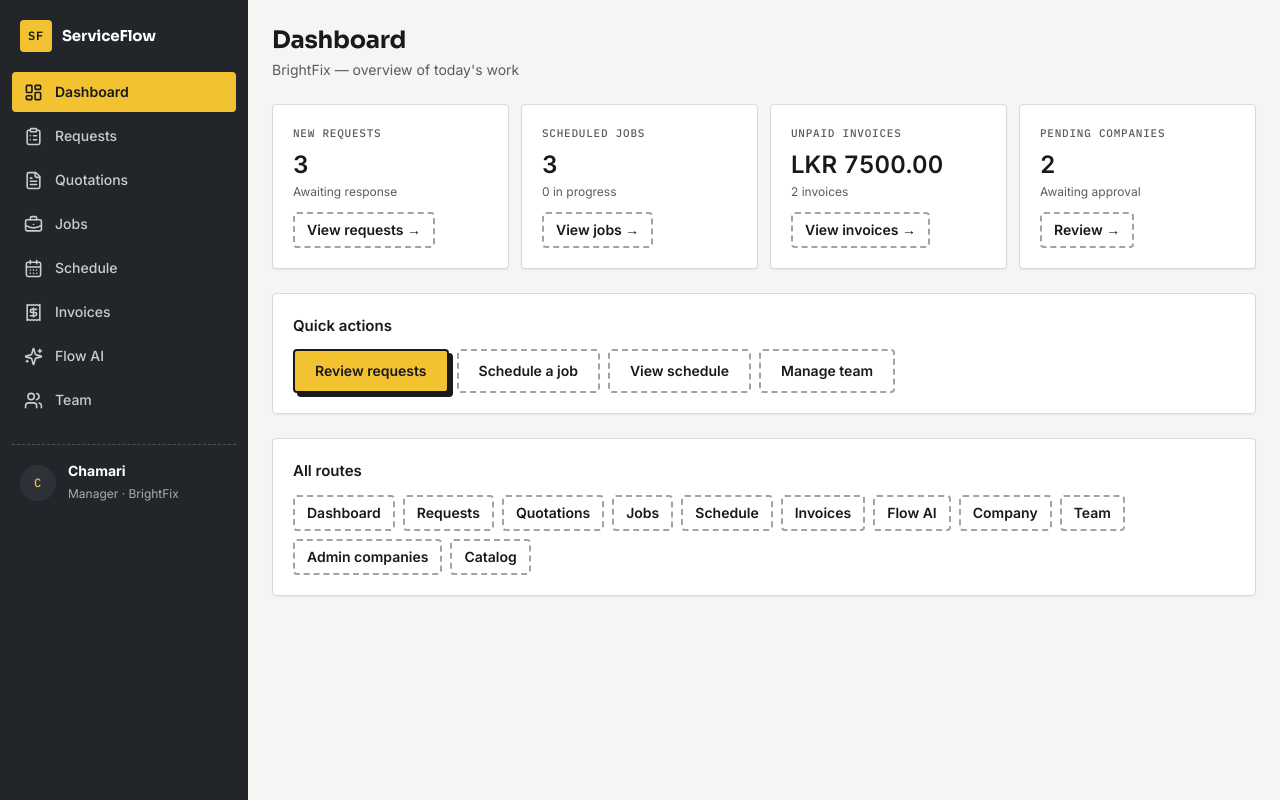
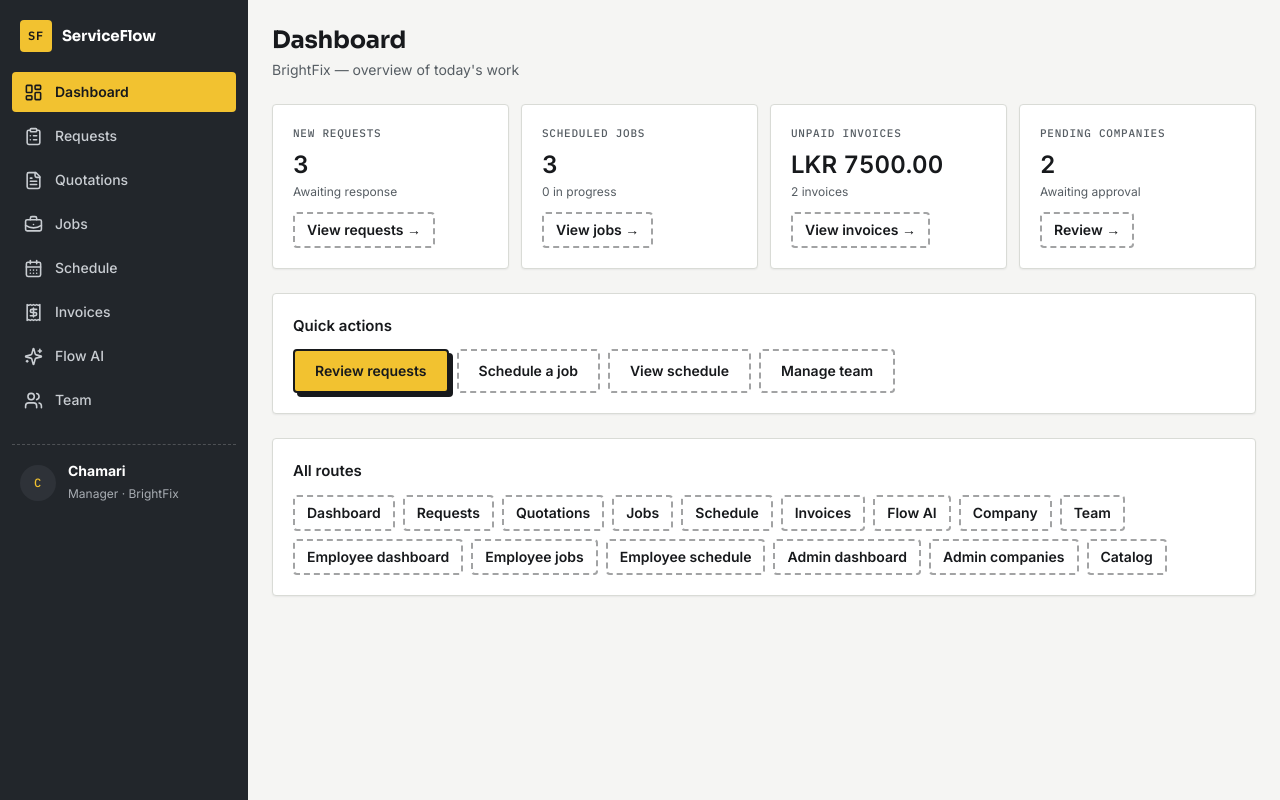
Before and after one commit to amiztp/ServiceFlow, a React (Vite) app in the folder frontend/: page /manager in a window 1280 px wide. Built offline with nearby package versions, Linux system fonts and the light colour scheme.

Commit message:
dashboard button added and finalze v1.0

```diff
--- a/frontend/src/features/manager/Dashboard.tsx
+++ b/frontend/src/features/manager/Dashboard.tsx
@@ -133,6 +133,18 @@ export default function ManagerDashboard() {
           <ActionButton variant="stub" size="small" onClick={() => navigate("/manager/team")}>
             Team
           </ActionButton>
+          <ActionButton variant="stub" size="small" onClick={() => navigate("/employee")}>
+            Employee dashboard
+          </ActionButton>
+          <ActionButton variant="stub" size="small" onClick={() => navigate("/employee/jobs")}>
+            Employee jobs
+          </ActionButton>
+          <ActionButton variant="stub" size="small" onClick={() => navigate("/employee/schedule")}>
+            Employee schedule
+          </ActionButton>
+          <ActionButton variant="stub" size="small" onClick={() => navigate("/admin")}>
+            Admin dashboard
+          </ActionButton>
           <ActionButton variant="stub" size="small" onClick={() => navigate("/admin/companies")}>
             Admin companies
           </ActionButton>
```
